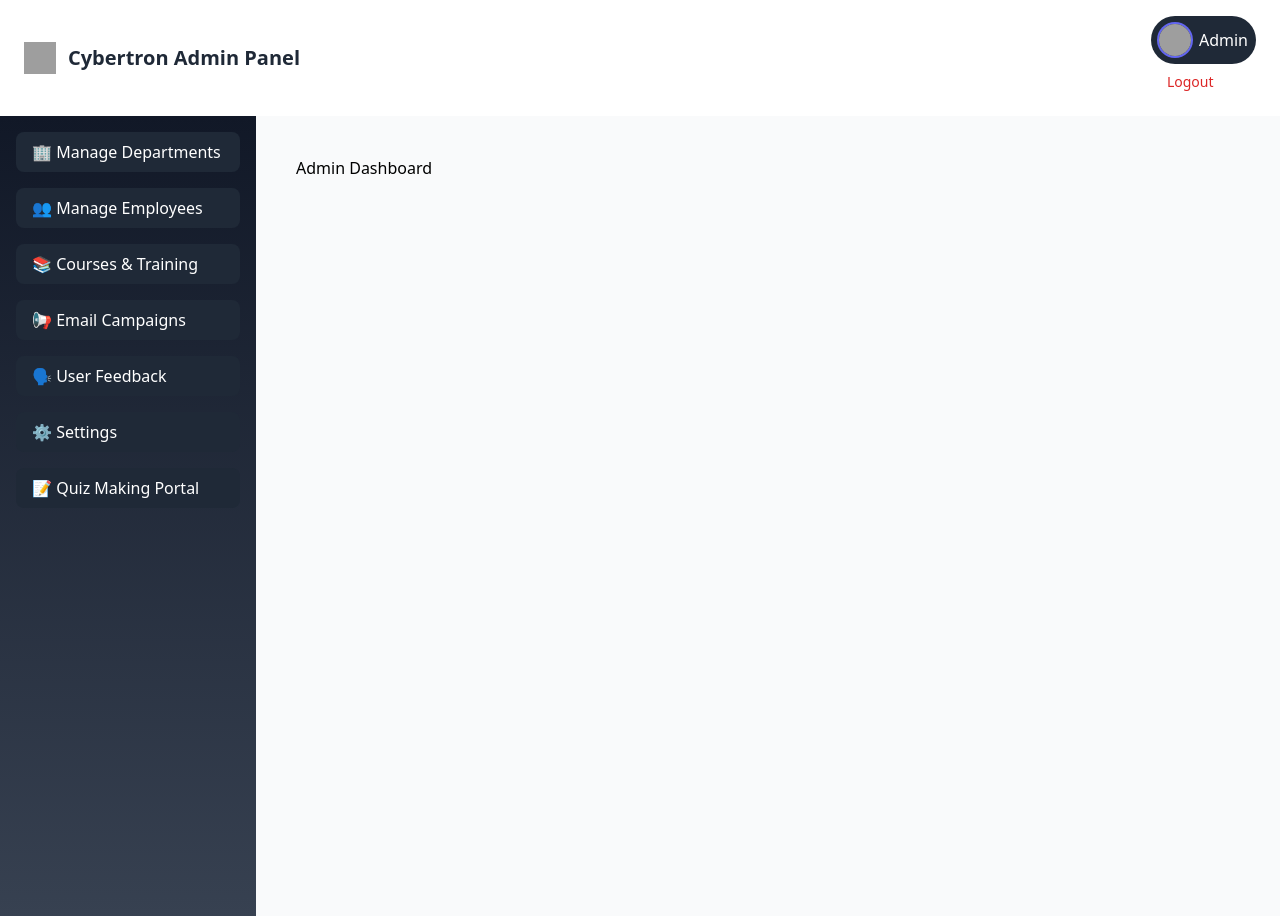
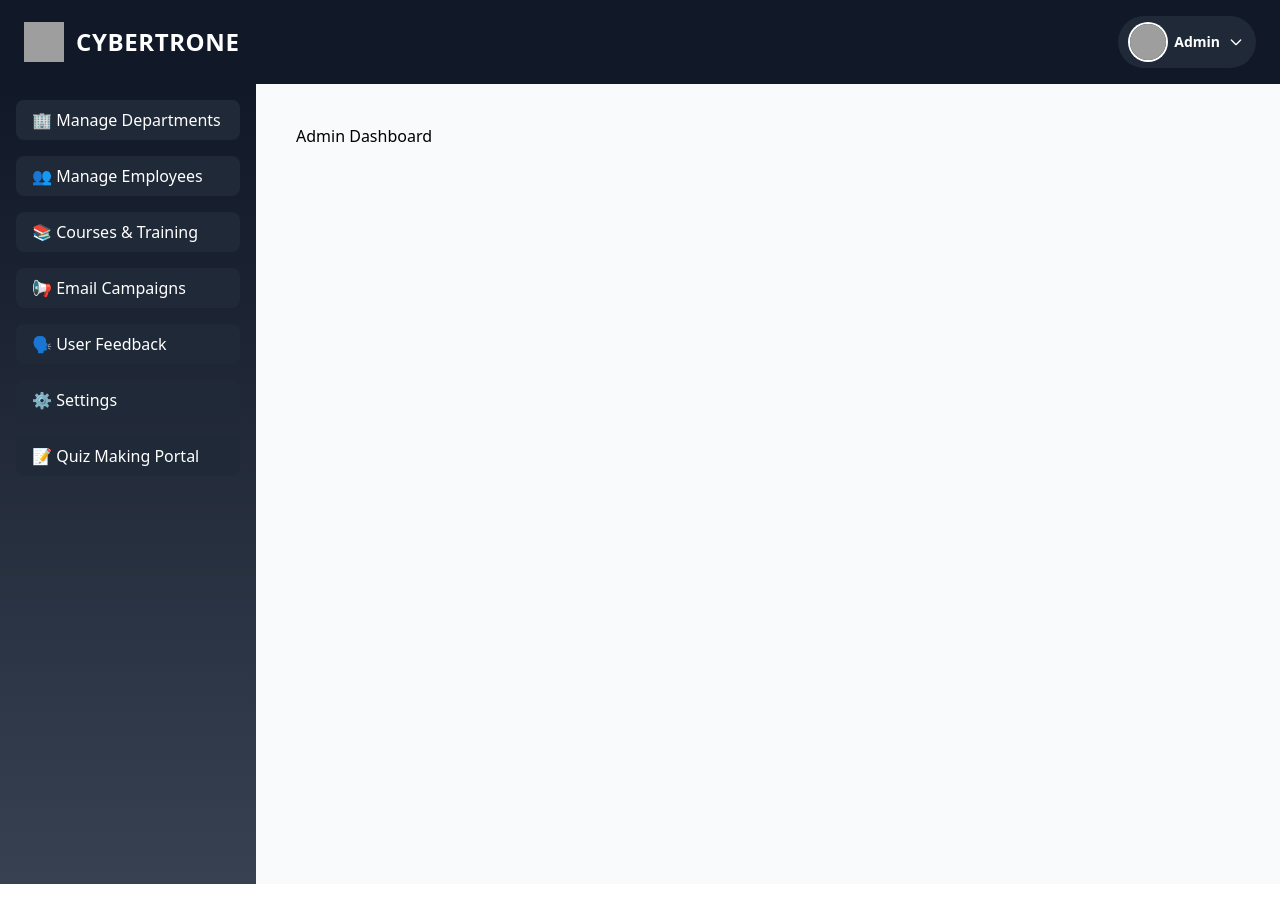
Before and after one commit to Hiranyakeshara/New_Cybertron, a PHP site: page /admin/app/views/admin/dashboard.php in a window 1280 px wide. After the commit the page ends 884 px from the top, so only its background shows below. Run offline with PHP 8.4, Linux system fonts and the light colour scheme; some libraries are stand-ins or nearby versions; grey boxes are pictures that could not be loaded.

Commit message:
header and feedback changed

```diff
--- a/admin/app/views/layout/header.php
+++ b/admin/app/views/layout/header.php
@@ -2,52 +2,41 @@
 <html lang="en">
 <head>
     <meta charset="UTF-8">
-    <title>Admin Dashboard</title>
+    <title>Admin Dashboard - Cybertrone</title>
     <script src="https://cdn.tailwindcss.com"></script>
-    <script src="https://unpkg.com/alpinejs" defer></script>
     <script src="https://cdn.jsdelivr.net/npm/alpinejs@3.x.x/dist/cdn.min.js" defer></script>
+</head>
+<body class="bg-gray-100 font-sans antialiased">
 
+<!-- Darker Admin Header -->
+<header class="bg-gray-900 text-white shadow-md">
+  <div class="max-w-7xl mx-auto px-6 py-4 flex justify-between items-center">
+    <!-- Logo and Title -->
+    <div class="flex items-center space-x-3">
+      <img src="https://img.icons8.com/fluency/48/security-checked.png" alt="Logo" class="w-10 h-10">
+      <a href="/New_Cybertron/admin/public/admin/dashboard" class="text-2xl font-extrabold tracking-wide text-white hover:text-yellow-400 transition">
+        CYBERTRONE
+      </a>
+    </div>
 
-</head>
-<script src="https://cdn.jsdelivr.net/npm/alpinejs@3.x.x/dist/cdn.min.js" defer></script>
-<body class="bg-gray-100 font-sans antialiased">
-    <!-- Admin Header -->
-    <header class="bg-white shadow px-6 py-4 flex justify-between items-center">
-        <div class="flex items-center gap-3">
-            <img src="https://img.icons8.com/fluency/48/security-checked.png" class="w-8 h-8" alt="Logo">
-            <h1 class="text-xl font-bold text-gray-800">
-                <a href="/New_Cybertron/admin/public/admin/dashboard" class="hover:text-indigo-600">Cybertron Admin Panel</a>
-            </h1>
-        </div>
-        <div class="flex items-center gap-6">
+    <!-- Right Side Profile Dropdown -->
+    <div class="relative" x-data="{ open: false }">
+      <button @click="open = !open" class="flex items-center space-x-2 bg-gray-800 hover:bg-gray-700 px-3 py-2 rounded-full transition">
+        <img src="https://ui-avatars.com/api/?name=Admin&background=1f2937&color=fff" alt="Admin" class="w-9 h-9 rounded-full ring-2 ring-white">
+        <span class="text-sm font-semibold">Admin</span>
+        <svg class="w-4 h-4 text-white" fill="none" stroke="currentColor" stroke-width="2" viewBox="0 0 24 24">
+          <path stroke-linecap="round" stroke-linejoin="round" d="M19 9l-7 7-7-7"/>
+        </svg>
+      </button>
 
+      <!-- Dropdown -->
+      <div x-show="open" @click.away="open = false" x-transition
+           class="absolute right-0 mt-2 w-40 bg-white text-gray-700 rounded shadow-lg z-50">
+        <a href="/New_Cybertron/admin/public/logout" class="block px-4 py-2 hover:bg-red-50 text-red-600 font-medium text-sm">Logout</a>
+      </div>
+    </div>
+  </div>
+</header>
 
-            <!-- Admin Avatar and Dropdown -->
-            <div class="relative">
-                <button class="flex items-center gap-2 bg-gray-800 hover:bg-gray-700 p-2 rounded-full">
-                    <img class="w-8 h-8 rounded-full ring-2 ring-indigo-500" src="https://ui-avatars.com/api/?name=Admin&background=4F46E5&color=fff" alt="Admin Avatar">
-                    <span class="text-white font-medium">Admin</span>
-                </button>
-
-                <!-- Dropdown Menu -->
-              <a href="/New_Cybertron/admin/public/logout"
-   class="block px-4 py-2 text-sm text-red-600 hover:bg-gray-100">Logout</a>
-
-            </div>
-        </div>
-    </header>
-
-    <script>
-        // Toggle the dropdown visibility when clicking on the Admin avatar
-        document.querySelector('button').addEventListener('click', function() {
-            const dropdown = document.getElementById('admin-dropdown');
-            dropdown.classList.toggle('hidden');  // Toggle visibility of the dropdown
-        });
-    </script>
-
-
-
-    <!-- Optional: Logout logic (to be implemented on the server-side) -->
-    <!-- Example: Include a PHP route to handle the logout -->
 </body>
 </html>
```
Also changed, not shown: feedback (1).sql (added, +68 -0 lines).
